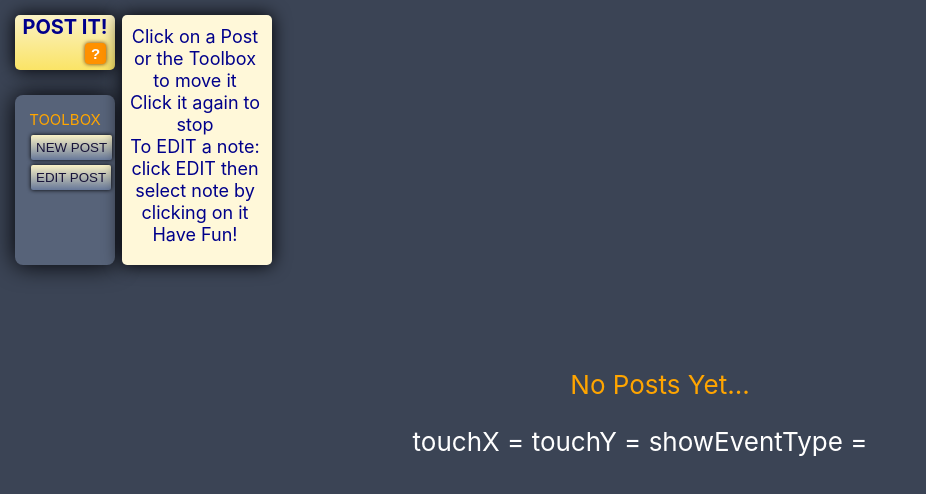
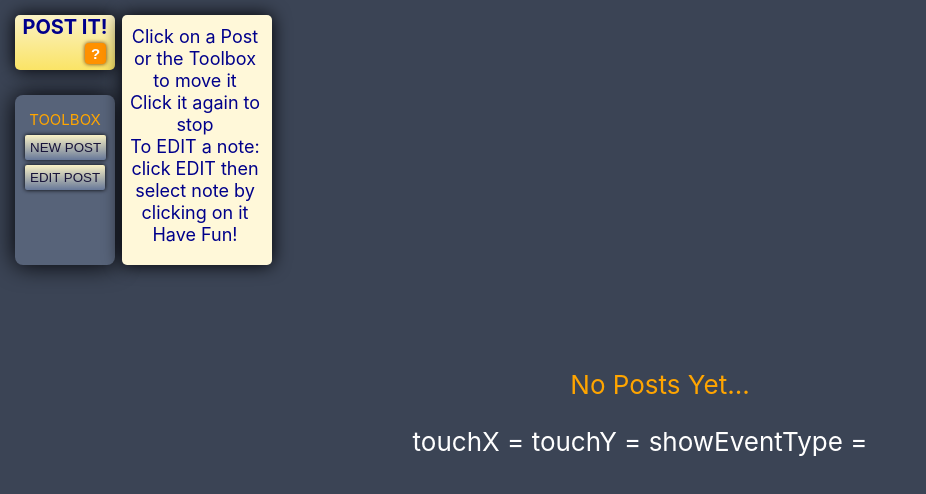
Before and after one commit to R-Cole/post-it-, a React (Create React App) app: page / in a window 1280 px wide. Shown: the top 494 px of the page, without its empty margins (0-926 px from the left). Built offline with nearby package versions, Linux system fonts and the light colour scheme.

Commit message:
test touchmove

```diff
--- a/src/App.css
+++ b/src/App.css
@@ -96,7 +96,7 @@ body {
   color: rgb(24, 20, 58);
   position: absolute;
   top: 40px;
-  left: 16px;
+  left: 10px;
   border: none;
   padding: 5px;
   border-radius: 2px;
@@ -109,7 +109,7 @@ body {
   color: rgb(24, 20, 58);
   position: absolute;
   top: 70px;
-  left: 16px;
+  left: 10px;
   border: none;
   padding: 5px;
   border-radius: 2px;
--- a/src/components/List.js
+++ b/src/components/List.js
@@ -34,6 +34,7 @@ export class List extends React.Component {
           style={posStyle[handle]}
           key= {handle}
           className='Article'
+          ontouchstart={(e)=>this.props.clickToEnable(e,handle)}
           onClick={(e)=>this.props.clickToEnable(e,handle)}>
           <span className='ArticleId'>
             #{item.articleId}
```
